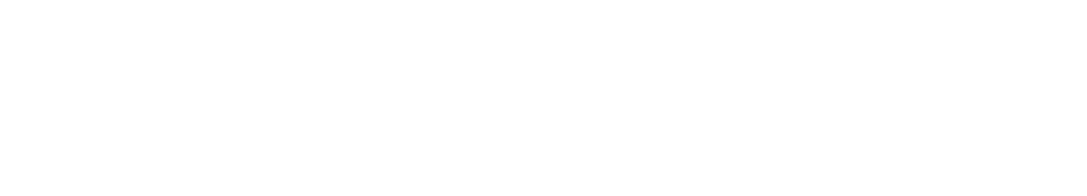
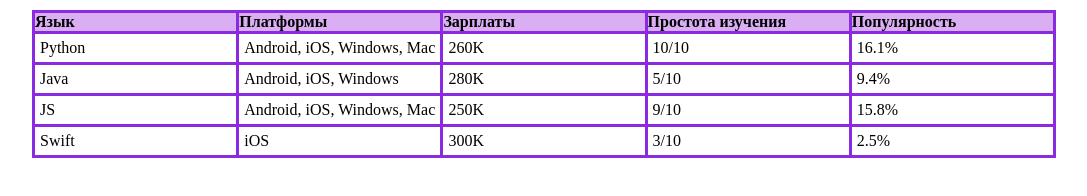
Before and after one commit to Latokha-Sofiia/shift, a plain HTML site: page vanilaJS/index.html in a window 1280 px wide. Shown: the whole page, without its empty margins (96-1183 px from the left). Drawn offline with Linux system fonts and the light colour scheme.

Commit message:
разработка

```diff
--- a/vanilaJS/index.html
+++ b/vanilaJS/index.html
@@ -2,9 +2,33 @@
 <html lang="en">
 <head>
     <meta charset="UTF-8">
-    <title>Title</title>
+    <title>Latokha Sofiia</title>
+    <link rel="stylesheet" href="styles.css">
 </head>
 <body>
+<div class="table">
+    <div class="row row-heading">
+        <div class="column">
+            Язык
+        </div>
+        <div class="column">
+            Платформы
+        </div>
+        <div class="column">
+            Зарплаты
+        </div>
+        <div class="column">
+            Простота изучения
+        </div>
+        <div class="column">
+            Популярность
+        </div>
+    </div>
+    <div class="table-body">
 
+    </div>
+</div>
+
+<script src="index.js"></script>
 </body>
 </html>
--- /dev/null
+++ b/vanilaJS/index.js
@@ -0,0 +1,75 @@
+const headings = [
+    'Язык',
+    'Платформы',
+    'Зарплаты',
+    'Простота изучения',
+    'Популярность',
+]
+
+const rows = [
+    [
+        'Python',
+        'Android, iOS, Windows, Mac',
+        '260K',
+        '10/10',
+        '16.1%'
+    ],
+    [
+        'Java',
+        'Android, iOS, Windows',
+        '280K',
+        '5/10',
+        '9.4%'
+    ],
+    [
+        'JS',
+        'Android, iOS, Windows, Mac',
+        '250K',
+        '9/10',
+        '15.8%'
+    ],
+    [
+        'Swift',
+        'iOS',
+        '300K',
+        '3/10',
+        '2.5%'
+    ]
+]
+
+function updateTable(rows) {
+    const body = document.querySelector('.table-body')
+
+    rows.forEach((row) => {
+        const rowElement = document.createElement('div')
+        rowElement.className = 'row'
+        row.forEach((column, idx) => {
+            const columnElement = document.createElement('div')
+            columnElement.className = 'column'
+
+            const mobileElement = document.createElement('div')
+            mobileElement.className = 'mobile-column'
+            const mobileHeading = document.createElement('div')
+            mobileHeading.className = 'mobile-heading'
+            mobileHeading.textContent = headings[idx]
+            const mobileText = document.createElement('div')
+            mobileText.className = 'mobile-heading'
+            mobileText.textContent = column
+            mobileElement.appendChild(mobileHeading)
+            mobileElement.appendChild(mobileText)
+
+            const desktopElement = document.createElement('div')
+            desktopElement.className = 'desktop-column'
+            desktopElement.textContent = column
+
+            columnElement.appendChild(mobileElement)
+            columnElement.appendChild(desktopElement)
+            rowElement.appendChild(columnElement)
+        })
+        body.appendChild(rowElement)
+    })
+
+
+}
+
+updateTable(rows)
--- /dev/null
+++ b/vanilaJS/styles.css
@@ -0,0 +1,66 @@
+* {
+    margin: 0;
+    padding: 0;
+    box-sizing: border-box;
+}
+
+.table {
+    width: 80vw;
+    margin: 10px auto;
+}
+
+.row {
+    display: flex;
+    border: 3px solid blueviolet;
+    border-bottom: none;
+}
+
+.row-heading {
+    background-color: #d9aef3;
+    font-weight: 600;
+}
+
+.row:last-child {
+    border-bottom: 3px solid blueviolet;
+}
+
+.column {
+    flex: 1;
+    border-right: 3px solid blueviolet;
+}
+
+.mobile-column {
+    padding: 5px;
+}
+.mobile-column:hover {
+    background-color: #d218b1;
+    color: white;
+    text-decoration: underline;
+}
+
+.desktop-column {
+    padding: 5px;
+}
+.desktop-column:hover {
+    background-color: #d218b1;
+    color: white;
+    text-decoration: underline;
+}
+
+.column:last-child {
+    border-right: none;
+}
+
+/* MOBILE */
+@media only screen and (max-width: 420px) {
+    .desktop-column {
+        display: none;
+    }
+}
+
+/* DESKTOP */
+@media only screen and (min-width: 421px) {
+    .mobile-column {
+        display: none;
+    }
+}
```
